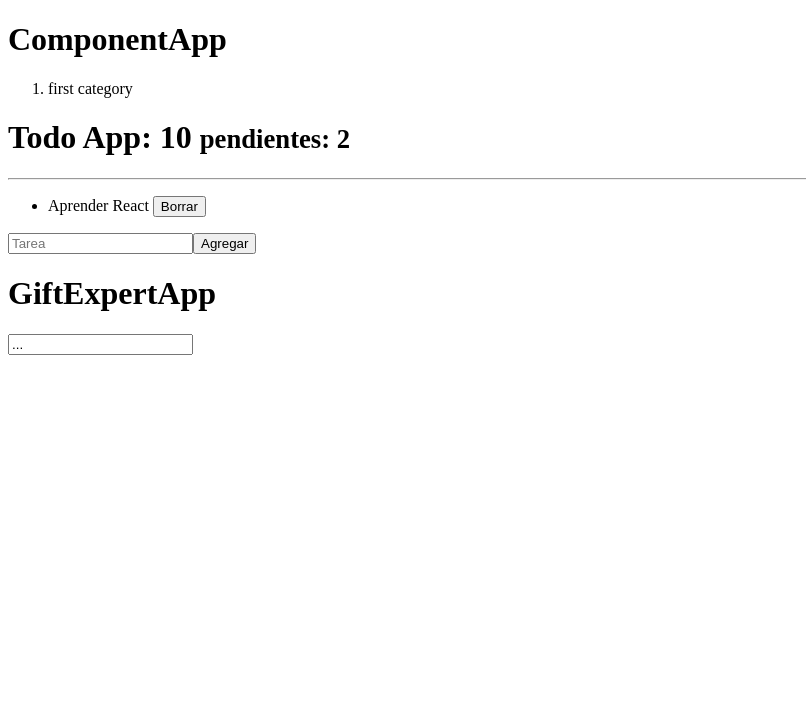
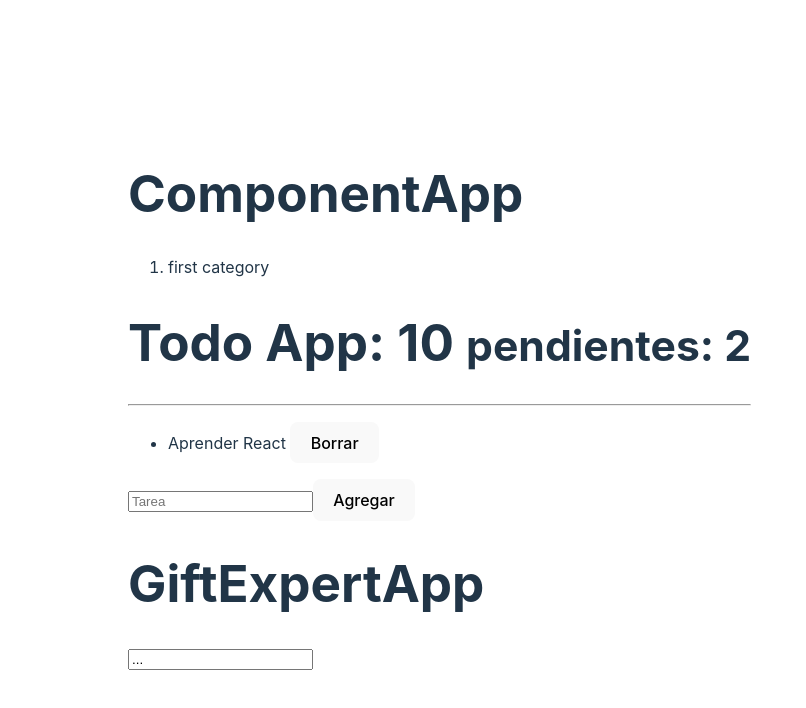
Before and after one commit to JoanManuel17/my, a React (Create React App) app: page / in a window 1280 px wide. Shown: the top 708 px of the page, without its empty margins (0-806 px from the left). Built offline with nearby package versions, Linux system fonts and the light colour scheme.

Commit message:
Challenge09

```diff
--- a/src/index.css
+++ b/src/index.css
@@ -1,13 +1,70 @@
-body {
-  margin: 0;
-  font-family: -apple-system, BlinkMacSystemFont, 'Segoe UI', 'Roboto', 'Oxygen',
-    'Ubuntu', 'Cantarell', 'Fira Sans', 'Droid Sans', 'Helvetica Neue',
-    sans-serif;
+:root {
+  font-family: Inter, system-ui, Avenir, Helvetica, Arial, sans-serif;
+  line-height: 1.5;
+  font-weight: 400;
+
+  color-scheme: light dark;
+  color: rgba(255, 255, 255, 0.87);
+  background-color: #242424;
+
+  font-synthesis: none;
+  text-rendering: optimizeLegibility;
   -webkit-font-smoothing: antialiased;
   -moz-osx-font-smoothing: grayscale;
+  -webkit-text-size-adjust: 100%;
 }
 
-code {
-  font-family: source-code-pro, Menlo, Monaco, Consolas, 'Courier New',
-    monospace;
+a {
+  font-weight: 500;
+  color: #646cff;
+  text-decoration: inherit;
 }
+a:hover {
+  color: #535bf2;
+}
+
+body {
+  padding-left: 10%;
+  margin: 0;
+  display: flex;
+  place-items: center;
+  min-width: 320px;
+  min-height: 100vh;
+}
+
+h1 {
+  font-size: 3.2em;
+  line-height: 1.1;
+}
+
+button {
+  border-radius: 8px;
+  border: 1px solid transparent;
+  padding: 0.6em 1.2em;
+  font-size: 1em;
+  font-weight: 500;
+  font-family: inherit;
+  background-color: #1a1a1a;
+  cursor: pointer;
+  transition: border-color 0.25s;
+}
+button:hover {
+  border-color: #646cff;
+}
+button:focus,
+button:focus-visible {
+  outline: 4px auto -webkit-focus-ring-color;
+}
+
+@media (prefers-color-scheme: light) {
+  :root {
+    color: #213547;
+    background-color: #ffffff;
+  }
+  a:hover {
+    color: #747bff;
+  }
+  button {
+    background-color: #f9f9f9;
+  }
+}
--- a/src/index.js
+++ b/src/index.js
@@ -2,6 +2,7 @@
 import ReactDOM from "react-dom/client";
 import App from "./App";
 import { ComponentApp } from "./ComponentApp";
+import "./index.css";
 
 
 const root = ReactDOM.createRoot(document.getElementById("root"));
```
